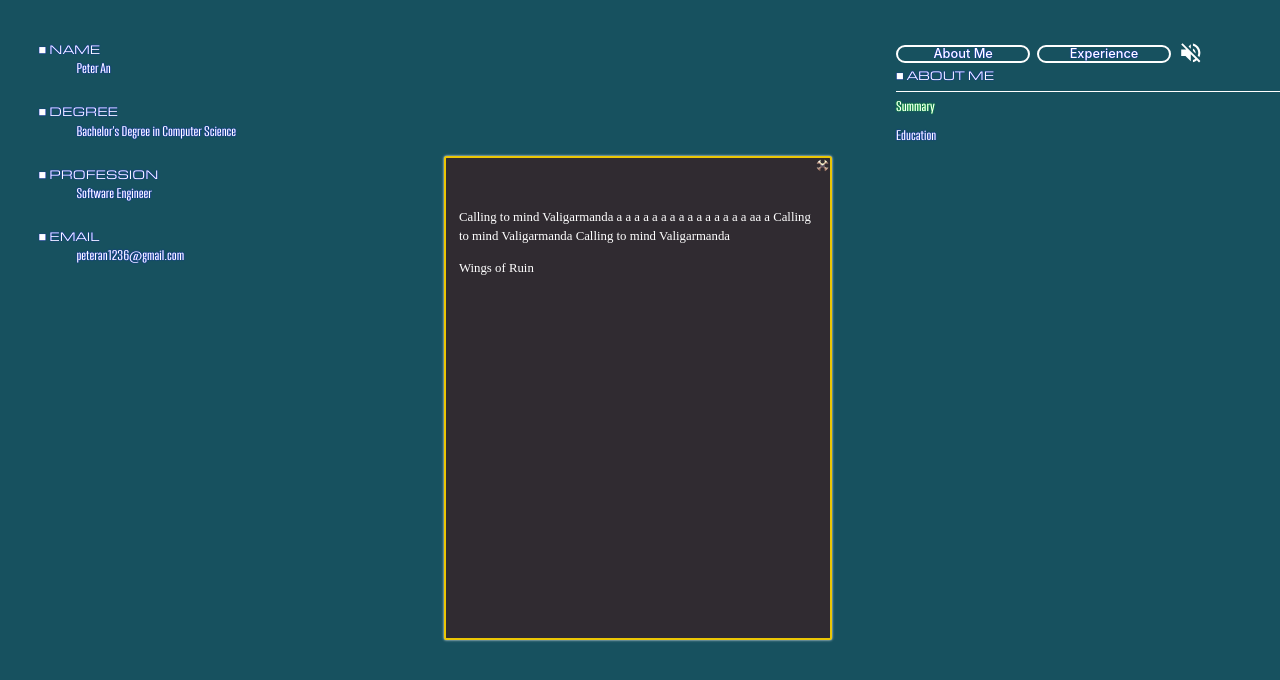
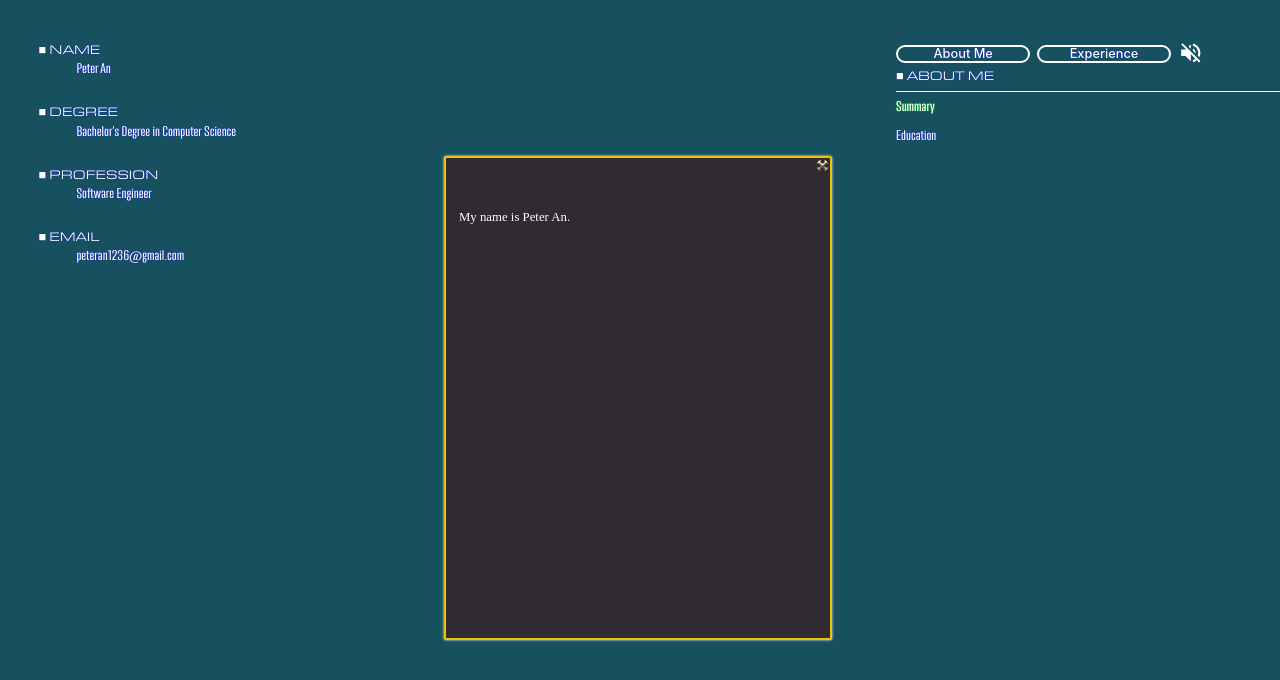
Before and after one commit to Pickle1235/mypage, a React (Vite) app: page / in a window 1280 px wide. Shown: the top 680 px of the page. Built offline with nearby package versions, Linux system fonts and the light colour scheme; a web font is replaced by a local one.

Commit message:
added deploy

```diff
--- a/package.json
+++ b/package.json
@@ -25,6 +25,7 @@
     "eslint": "^9.17.0",
     "eslint-plugin-react-hooks": "^5.0.0",
     "eslint-plugin-react-refresh": "^0.4.16",
+    "gh-pages": "^6.3.0",
     "globals": "^15.14.0",
     "typescript": "~5.6.2",
     "typescript-eslint": "^8.18.2",
--- a/src/App.tsx
+++ b/src/App.tsx
@@ -14,7 +14,7 @@ function App() {
   const aceText : string[] = ['ace', 'rent', 'a', 'car'];
   const educationText : string[] = ['Purdue', 'University'];
   const summaryText : string[] =
-  ['Calling to mind Valigarmanda a a a a a a a a a a a a a a a aa a Calling to mind Valigarmanda Calling to mind Valigarmanda', 'Wings of Ruin'];
+  ['My name is Peter An.', ''];
 
   const audioRef = useRef();
 
```
Also changed, not shown: 1 other file (tests, documents, lock files or other folders).
